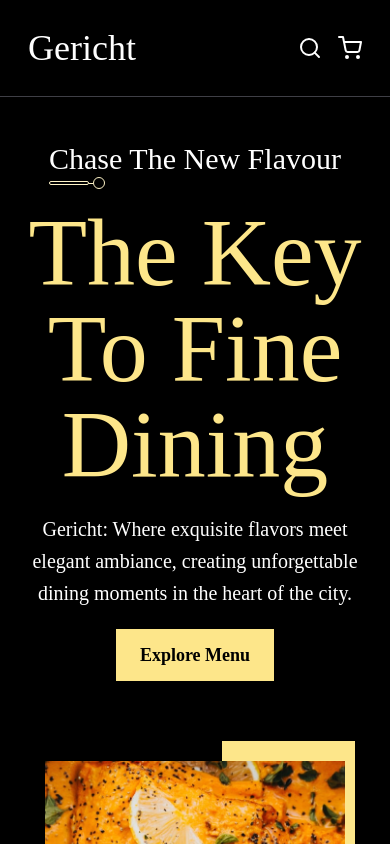
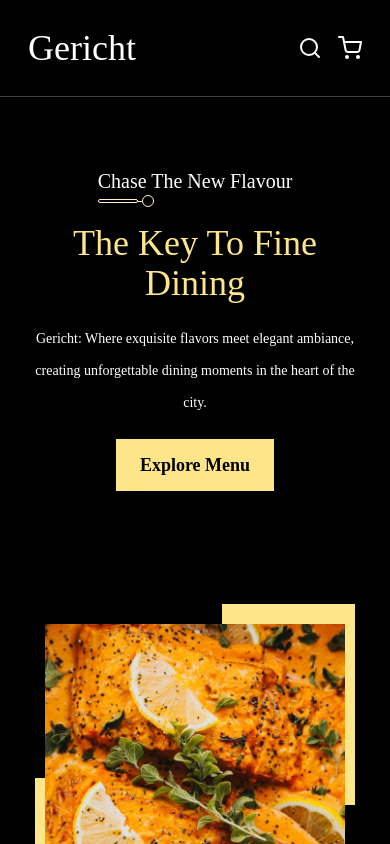
Before and after one commit to samia13/gericht-website, a React (Vite) app: page / in a window 390 px wide. Shown: the top 844 px of the page. Built offline with nearby package versions, Linux system fonts and the light colour scheme; a web font is replaced by a local one.

Commit message:
Fixing XS style

```diff
--- a/src/components/Awards.jsx
+++ b/src/components/Awards.jsx
@@ -9,7 +9,7 @@ const Awards = () => {
           Awards & Recognition
           <TitleUnderline position='center' />
         </Title>
-        <h2 className='text-white text-6xl mb-10 text-center'>
+        <h2 className='text-white text-4xl sm:text-6xl mb-10 text-center'>
           Our LaurelsLaurels
         </h2>
         <div className='flex items-center justify-center flex-col md:flex-row gap-5'>
--- a/src/components/Blog.jsx
+++ b/src/components/Blog.jsx
@@ -8,7 +8,7 @@ const Blog = () => {
           Our Blog
           <TitleUnderline position='center' />
         </Title>
-        <h2 className='text-white text-center text-6xl mb-10'>
+        <h2 className='text-white text-center text-4xl sm:text-6xl mb-10'>
           Gerícht Updates
         </h2>
         <div className='grid grid-cols-1 sm:grid-cols-2 md:grid-cols-3 justify-center items-center gap-10'>
--- a/src/components/Carousel.jsx
+++ b/src/components/Carousel.jsx
@@ -15,7 +15,9 @@ const Carousel = () => {
           Gallery
           <TitleUnderline position='center' />
         </Title>
-        <h2 className='text-white text-6xl mb-10'>Photo Gallery</h2>
+        <h2 className='text-white text-center text-4xl sm:text-6xl mb-10'>
+          Photo Gallery
+        </h2>
       </div>
       <Swiper
         spaceBetween={30}
--- a/src/components/ChefWord.jsx
+++ b/src/components/ChefWord.jsx
@@ -19,7 +19,7 @@ const ChefWord = () => {
         backgroundImage: "url(images/about-bg.jpg)",
       }}
     >
-      <div className='container flex items-center justify-center gap-20 sm:flex-col md:flex-row'>
+      <div className='container flex items-center justify-center gap-20 flex-col md:flex-row'>
         <div className='flex-1 relative flex justify-center  hover:skew-y-3 duration-700'>
           <span className='absolute z-0 right-[2%] -top-5 w-[40%] h-3/5 bg-amber-200 '></span>
           <span className='absolute z-0 left-[2%] -bottom-5 w-[40%] h-3/5 bg-amber-200 '></span>
@@ -34,7 +34,7 @@ const ChefWord = () => {
             Executive Chef
             <TitleUnderline position='start' />
           </Title>
-          <h1 className='text-amber-200 text-5xl mb-5'>
+          <h1 className='text-amber-200 text-4xl sm:text-5xl mb-5'>
             What We BelieveBelieve In
           </h1>
           <p className='text-white text-sm mb-5 opacity-70 italic'>
--- a/src/components/Hero.jsx
+++ b/src/components/Hero.jsx
@@ -10,10 +10,10 @@ const Hero = () => {
             Chase The New Flavour
             <TitleUnderline position='start' />
           </Title>
-          <h1 className='text-amber-200 text-8xl mb-5'>
+          <h1 className='text-amber-200 text-4xl sm:text-8xl mb-5'>
             The Key To Fine Dining
           </h1>
-          <p className='text-white text-xl mb-5 leading-8'>
+          <p className='text-white text-sm sm:text-xl mb-5 leading-8'>
             Gericht: Where exquisite flavors meet elegant ambiance, creating
             unforgettable dining moments in the heart of the city.
           </p>
--- a/src/components/Reservation.jsx
+++ b/src/components/Reservation.jsx
@@ -9,7 +9,9 @@ const Reservation = () => {
           Reservations
           <TitleUnderline position='center' />
         </Title>
-        <h2 className='text-white text-6xl mb-10'>Book A Table</h2>
+        <h2 className='text-white text-4xl sm:text-6xl mb-10 text-center'>
+          Book A Table
+        </h2>
         <form className='reservationForm flex flex-col md:flex-row justify-evenly gap-8 mb-10'>
           <input type='text' name='person-nb' placeholder='1 person' />
           <input type='text' name='date' placeholder='JJ/MM/AAAA' />
--- a/src/components/Title.jsx
+++ b/src/components/Title.jsx
@@ -2,7 +2,9 @@ import React from "react";
 
 const Title = ({ size = "3xl", color = "white", children }) => {
   return (
-    <h2 className={`mb-5 text-${size} relative pb-2 w-fit text-${color}`}>
+    <h2
+      className={`mb-5 text-xl  sm:text-${size} relative pb-2 w-fit text-${color}`}
+    >
       {children}
     </h2>
   );
```
